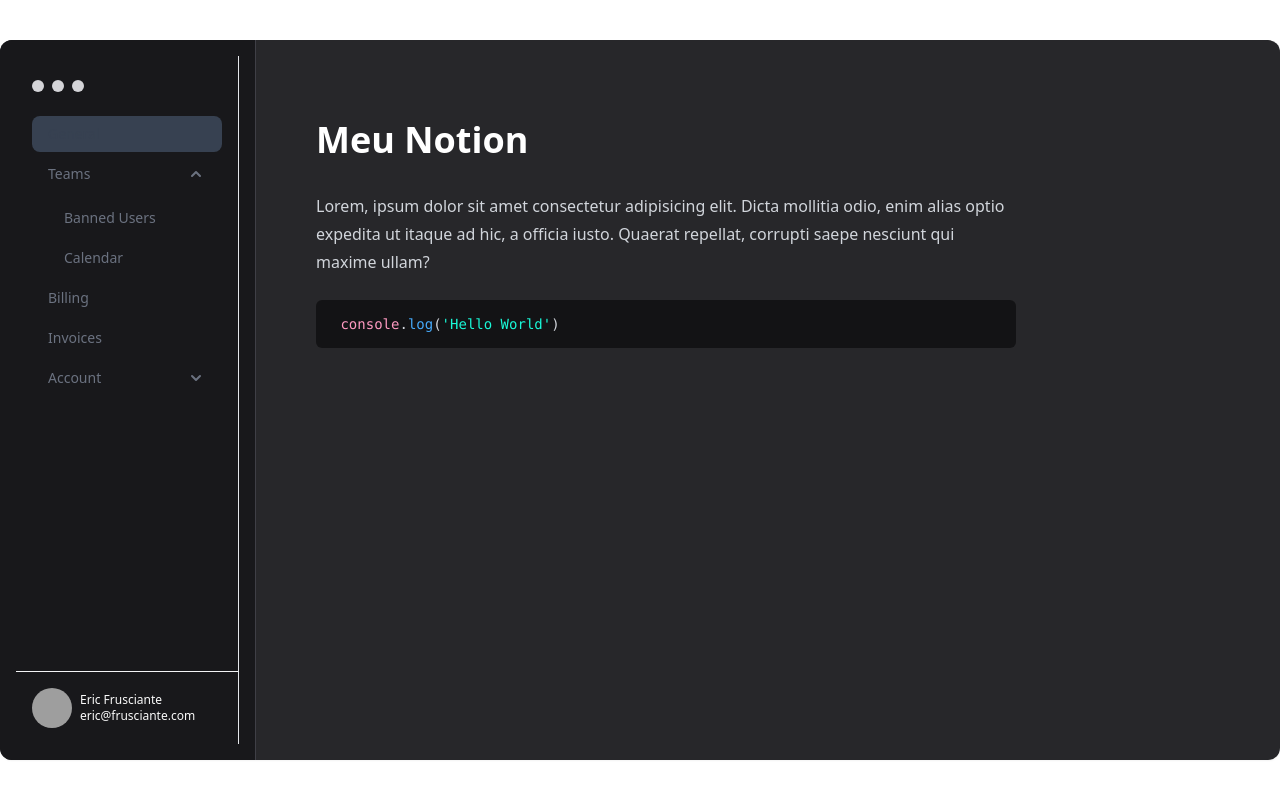
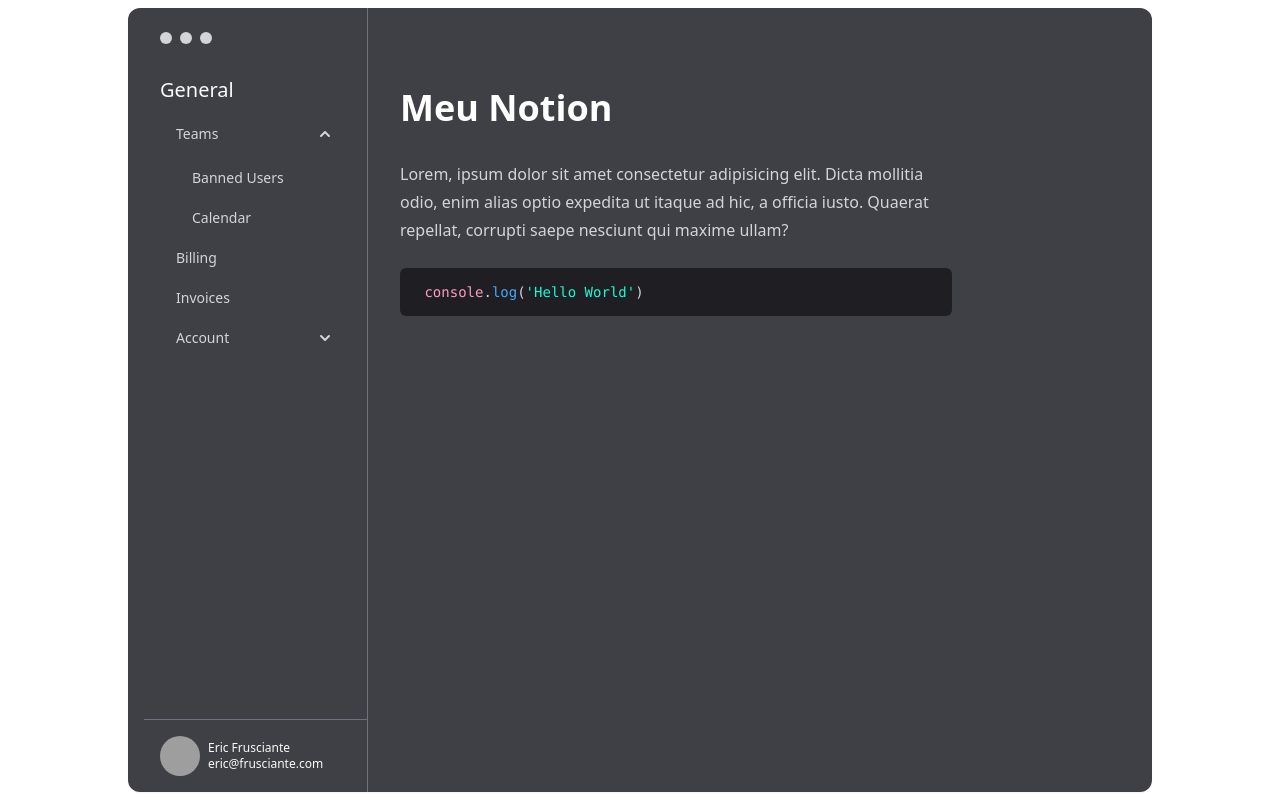
Before and after one commit to Alerrando/Notion-Clone, a React (Vite) app: page / in a window 1280 px wide. Both pictures are taken after a click on the heading "Teams". Built offline with nearby package versions, Linux system fonts and the light colour scheme; grey boxes are pictures that could not be loaded.

Commit message:
add mode dark style

```diff
--- a/src/App.tsx
+++ b/src/App.tsx
@@ -4,12 +4,12 @@ import { Editor } from "./components/Editor";
 export function App() {
   return (
     <div className="min-h-screen flex items-center justify-center text-zinc-50">
-      <div className="bg-zinc-800 w-full mx-auto rounded-xl min-h-[720px] shadow-sm border-black/20 overflow-hidden md:grid md:grid-cols-[16rem_1fr]">
-        <aside className="bg-zinc-900 border-r border-r-zinc-700 p-4">
+      <div className="bg-white dark:bg-zinc-800 w-4/5 mx-auto rounded-xl h-[calc(100vh_-_16px)] shadow-sm border-black/20 overflow-hidden grid grid-cols-[16rem_1fr]">
+        <aside className="bg-zinc-700 dark:bg-zinc-900 px-4">
           <Aside />
         </aside>
 
-        <main className="p-4">
+        <main className="p-4 bg-zinc-700 dark:bg-zinc-900">
           <Editor />
         </main>
       </div>
--- a/src/components/Aside.tsx
+++ b/src/components/Aside.tsx
@@ -1,7 +1,7 @@
 export function Aside() {
   return (
     <>
-      <div className="flex h-full flex-col justify-between border-e">
+      <div className="flex h-full flex-col justify-between border-e border-zinc-500">
         <div className="px-4 py-6">
           <div className="w-min flex gap-2 group">
             <button className="w-3 h-3 rounded-full bg-zinc-300  group-hover:bg-red-400"></button>
@@ -13,7 +13,7 @@ export function Aside() {
             <li>
               <a
                 href=""
-                className="block rounded-lg bg-gray-700 px-4 py-2 text-sm font-medium text-gray-700"
+                className="block rounded-lg py-2 text-xl font-medium text-gray-50"
               >
                 General
               </a>
@@ -21,7 +21,7 @@ export function Aside() {
 
             <li>
               <details className="group [&_summary::-webkit-details-marker]:hidden">
-                <summary className="flex cursor-pointer items-center justify-between rounded-lg px-4 py-2 text-gray-500 hover:bg-gray-700 hover:text-gray-50">
+                <summary className="flex cursor-pointer items-center justify-between rounded-lg px-4 py-2 text-gray-300 hover:bg-gray-600 hover:text-gray-50">
                   <span className="text-sm font-medium"> Teams </span>
 
                   <span className="shrink-0 transition duration-300 group-open:-rotate-180">
@@ -44,7 +44,7 @@ export function Aside() {
                   <li>
                     <a
                       href=""
-                      className="block rounded-lg px-4 py-2 text-sm font-medium text-gray-500 hover:bg-gray-700 hover:text-gray-50"
+                      className="block rounded-lg px-4 py-2 text-sm font-medium text-gray-300 hover:bg-gray-600 hover:text-gray-50"
                     >
                       Banned Users
                     </a>
@@ -53,7 +53,7 @@ export function Aside() {
                   <li>
                     <a
                       href=""
-                      className="block rounded-lg px-4 py-2 text-sm font-medium text-gray-500 hover:bg-gray-700 hover:text-gray-50"
+                      className="block rounded-lg px-4 py-2 text-sm font-medium text-gray-300 hover:bg-gray-600 hover:text-gray-50"
                     >
                       Calendar
                     </a>
@@ -65,7 +65,7 @@ export function Aside() {
             <li>
               <a
                 href=""
-                className="block rounded-lg px-4 py-2 text-sm font-medium text-gray-500 hover:bg-gray-100 hover:text-gray-50"
+                className="block rounded-lg px-4 py-2 text-sm font-medium text-gray-300 hover:bg-gray-600 hover:text-gray-50"
               >
                 Billing
               </a>
@@ -74,7 +74,7 @@ export function Aside() {
             <li>
               <a
                 href=""
-                className="block rounded-lg px-4 py-2 text-sm font-medium text-gray-500 hover:bg-gray-100 hover:text-gray-50"
+                className="block rounded-lg px-4 py-2 text-sm font-medium text-gray-300 hover:bg-gray-600 hover:text-gray-50"
               >
                 Invoices
               </a>
@@ -82,7 +82,7 @@ export function Aside() {
 
             <li>
               <details className="group [&_summary::-webkit-details-marker]:hidden">
-                <summary className="flex cursor-pointer items-center justify-between rounded-lg px-4 py-2 text-gray-500 hover:bg-gray-100 hover:text-gray-50">
+                <summary className="flex cursor-pointer items-center justify-between rounded-lg px-4 py-2 text-gray-300 hover:bg-gray-600 hover:text-gray-50">
                   <span className="text-sm font-medium"> Account </span>
 
                   <span className="shrink-0 transition duration-300 group-open:-rotate-180">
@@ -105,7 +105,7 @@ export function Aside() {
                   <li>
                     <a
                       href=""
-                      className="block rounded-lg px-4 py-2 text-sm font-medium text-gray-500 hover:bg-gray-100 hover:text-gray-50"
+                      className="block rounded-lg px-4 py-2 text-sm font-medium text-gray-300 hover:bg-gray-600 hover:text-gray-50"
                     >
                       Details
                     </a>
@@ -114,7 +114,7 @@ export function Aside() {
                   <li>
                     <a
                       href=""
-                      className="block rounded-lg px-4 py-2 text-sm font-medium text-gray-500 hover:bg-gray-100 hover:text-gray-50"
+                      className="block rounded-lg px-4 py-2 text-sm font-medium text-gray-300 hover:bg-gray-600 hover:text-gray-50"
                     >
                       Security
                     </a>
@@ -124,7 +124,7 @@ export function Aside() {
                     <form action="/logout">
                       <button
                         type="submit"
-                        className="w-full rounded-lg px-4 py-2 text-sm font-medium text-gray-500 [text-align:_inherit] hover:bg-gray-100 hover:text-gray-50"
+                        className="w-full rounded-lg px-4 py-2 text-sm font-medium text-gray-300 [text-align:_inherit] hover:bg-gray-600 hover:text-gray-50"
                       >
                         Logout
                       </button>
@@ -136,7 +136,7 @@ export function Aside() {
           </ul>
         </div>
 
-        <div className="sticky inset-x-0 bottom-0 border-t border-gray-100">
+        <div className="sticky inset-x-0 bottom-0 border-t border-gray-500">
           <a href="#" className="flex items-center gap-2 p-4 hover:bg-gray-50">
             <img
               alt="Man"
```
